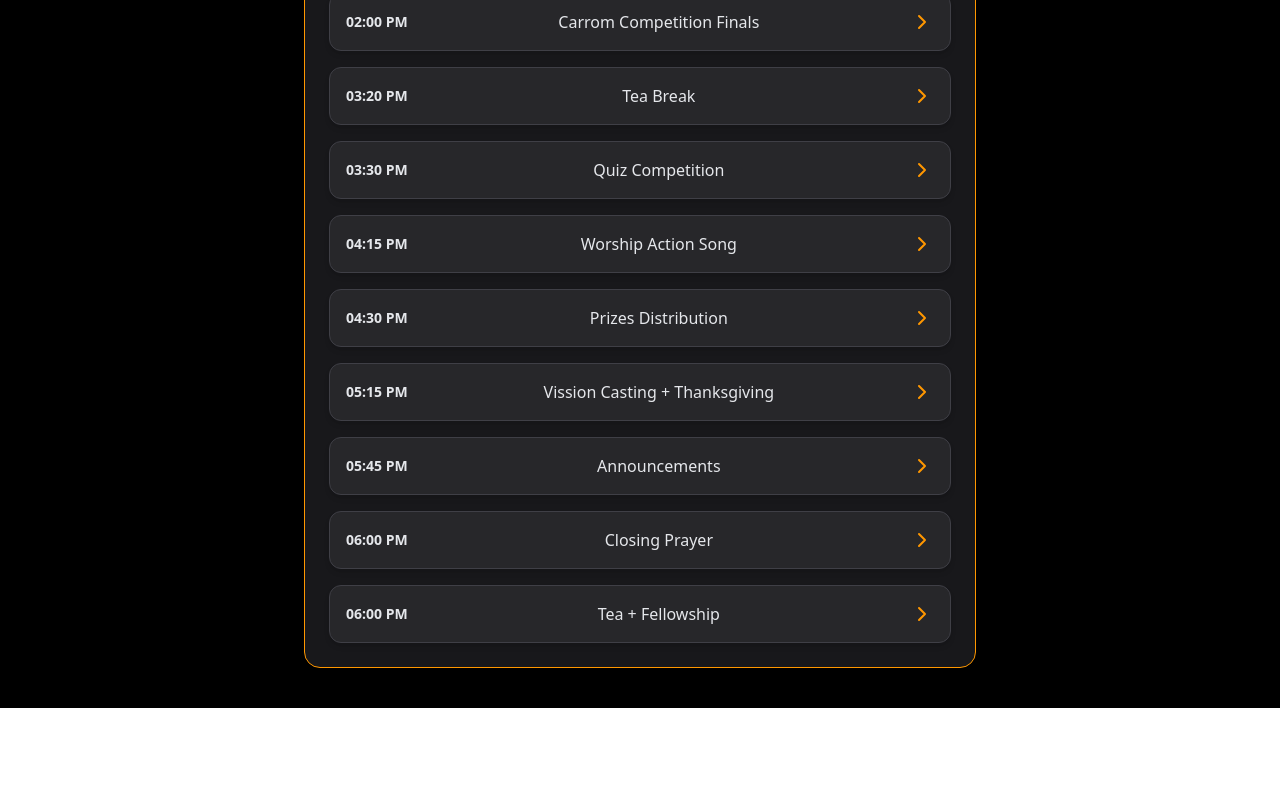
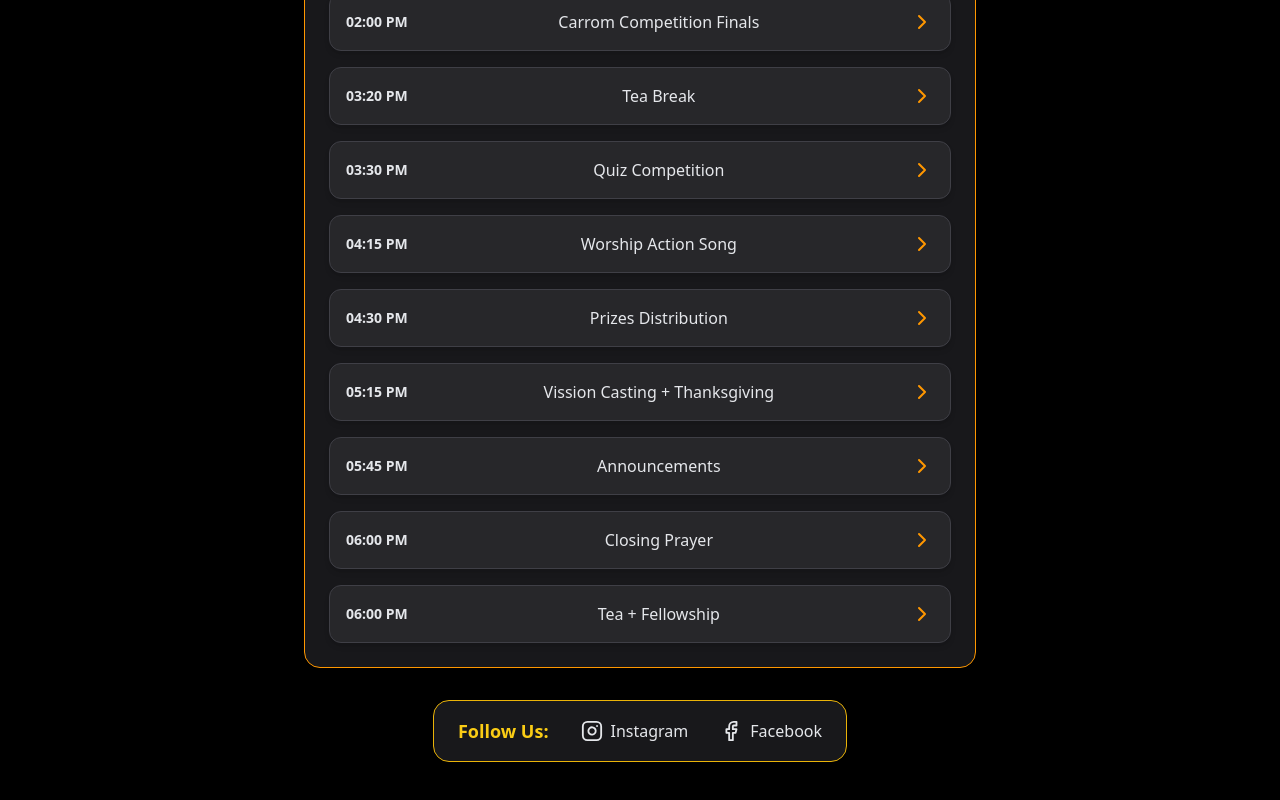
Before and after one commit to jeetOnGit/elevate, a React (Vite) app in the folder client/: page / in a window 1280 px wide. Shown: the part 1128-1928 px from the top of the page. Before the commit the page ends 1836 px from the top, so only its background shows below. Built offline with nearby package versions, Linux system fonts and the light colour scheme.

Commit message:
final touched

```diff
--- a/client/src/Components/Schedule.jsx
+++ b/client/src/Components/Schedule.jsx
@@ -1,12 +1,12 @@
 import { useState } from "react";
 // import { Card, CardContent } from "@/components/ui/card";
 import { motion, AnimatePresence } from "framer-motion";
-import { Clock, MapPin, Calendar, ChevronRight } from "lucide-react";
+import { Clock, MapPin, Calendar, ChevronRight, Instagram, Facebook } from "lucide-react";
 
 const events = [
   { time: "08:30 AM", location:"Outdoor", title: "Breakfast", details: "Please brush your teeth before breakfast." },
   { time: "09:00 AM", location:"Outdoor", title: "Check in + Tagging ", details:"Check in and collect your tag." },
-  { time: "09:25 AM", location:"Julian Hall", title: "Opening Prayer", details:"" },
+  { time: "09:25 AM", location:"Julian Hall", title: "Opening Prayer", details:"Hello Bachhoooooooo..." },
   { time: "09:30 AM", location:"Julian Hall", title: "Ice-breaking + Orientation", details:"Turn left and right, talk to the first person you see." },
   { time: "10:00 AM", location:"Whole Premises", title: "Video Editing Competition ", details:"Shoot high quality videos and edit them with the given theme." },
   { time: "10:00 AM", location:"Whole Premises", title: "Drawing Competition", details:"Draw with your best imagination with given theme." },
@@ -19,7 +19,7 @@ const events = [
   { time: "02:00 PM", location:"CEC", title: "Carrom Competition Finals", details:"Rani ki kahani ka antim faisla" },
   { time: "03:20 PM", location:"Outdoor", title: "Tea Break", details:"Hello friends, Chai pee lo!" },
   { time: "03:30 PM", location:"Julian Hall", title: "Quiz Competition", details:"Don't dare to use Google or AI." },
-  { time: "04:15 PM", location:"Julian Hall", title: "Worship Action Song", details:"" },
+  { time: "04:15 PM", location:"Julian Hall", title: "Worship Action Song", details:"Enjoy the song!" },
   { time: "04:30 PM", location:"Julian Hall", title: "Prizes Distribution", details:"You are always THE BEST, forget prizes." },
   { time: "05:15 PM", location:"Julian Hall", title: "Vission Casting + Thanksgiving", details:"Thanks for your support, now watch the screen" },
   { time: "05:45 PM", location:"Julian Hall", title: "Announcements", details:"English bolke bataye?" },
@@ -104,6 +104,34 @@ export default function EventSchedule() {
           </div>
         </div>
       </div>
+
+      <section className="w-full py-8 bg-black flex justify-center">
+      <motion.div
+        initial={{ opacity: 0, y: 10 }}
+        animate={{ opacity: 1, y: 0 }}
+        className="flex items-center gap-8 bg-zinc-900 px-6 py-4 rounded-2xl border border-yellow-500 shadow-lg max-[520px]:flex-col max-[520px]:w-full"
+      >
+        <p className="text-yellow-400 font-semibold text-lg">Follow Us:</p>
+
+        <a
+          href="https://instagram.com/iyfc_kolkata"
+          target="_blank"
+          rel="noopener noreferrer"
+          className="flex items-center gap-2 text-gray-200 hover:text-yellow-400 transition"
+        >
+          <Instagram size={22} /> Instagram
+        </a>
+
+        <a
+          href="https://www.facebook.com/share/19yTbKxKyy/"
+          target="_blank"
+          rel="noopener noreferrer"
+          className="flex items-center gap-2 text-gray-200 hover:text-yellow-400 transition"
+        >
+          <Facebook size={22} /> Facebook
+        </a>
+      </motion.div>
+    </section>
     </div>
   );
 }
```
